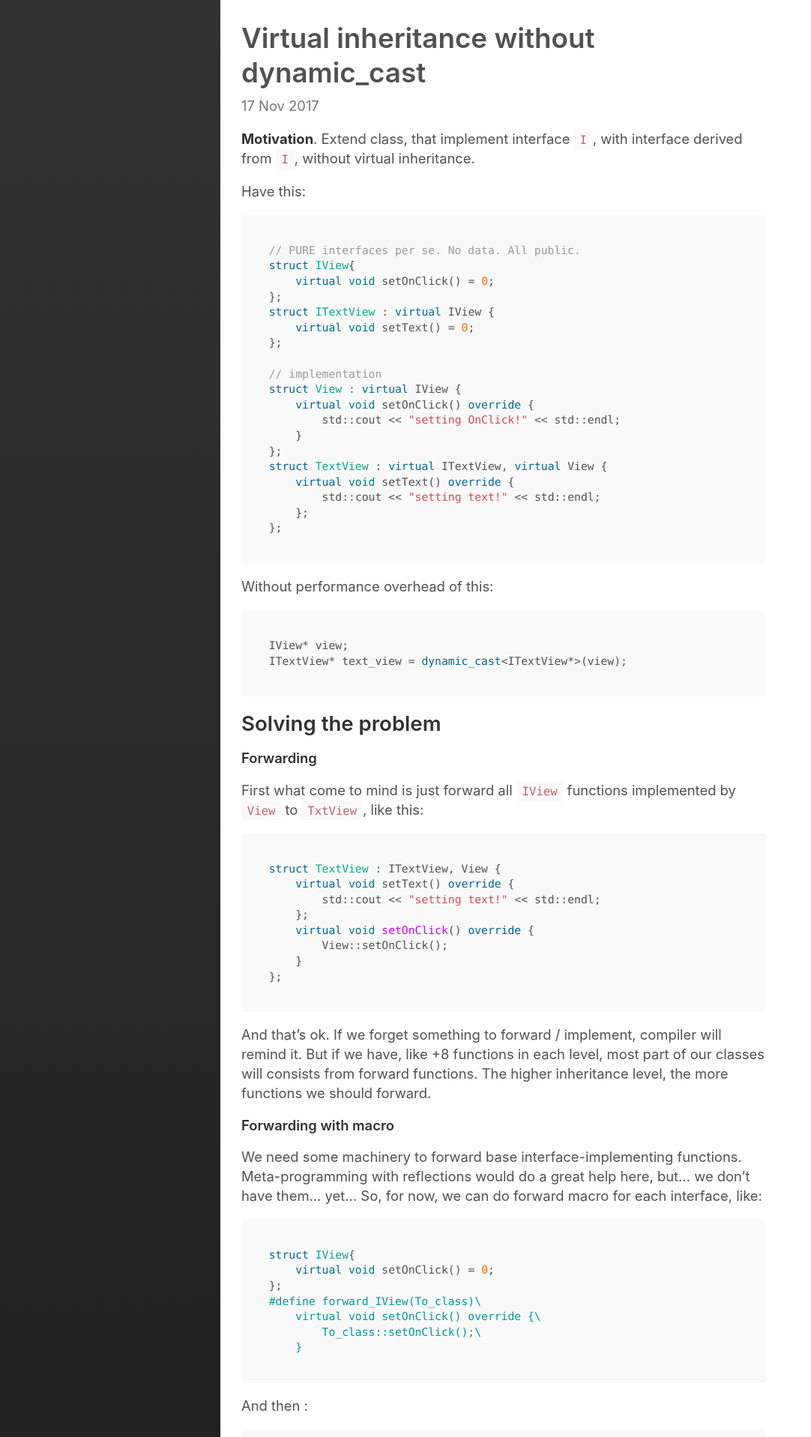
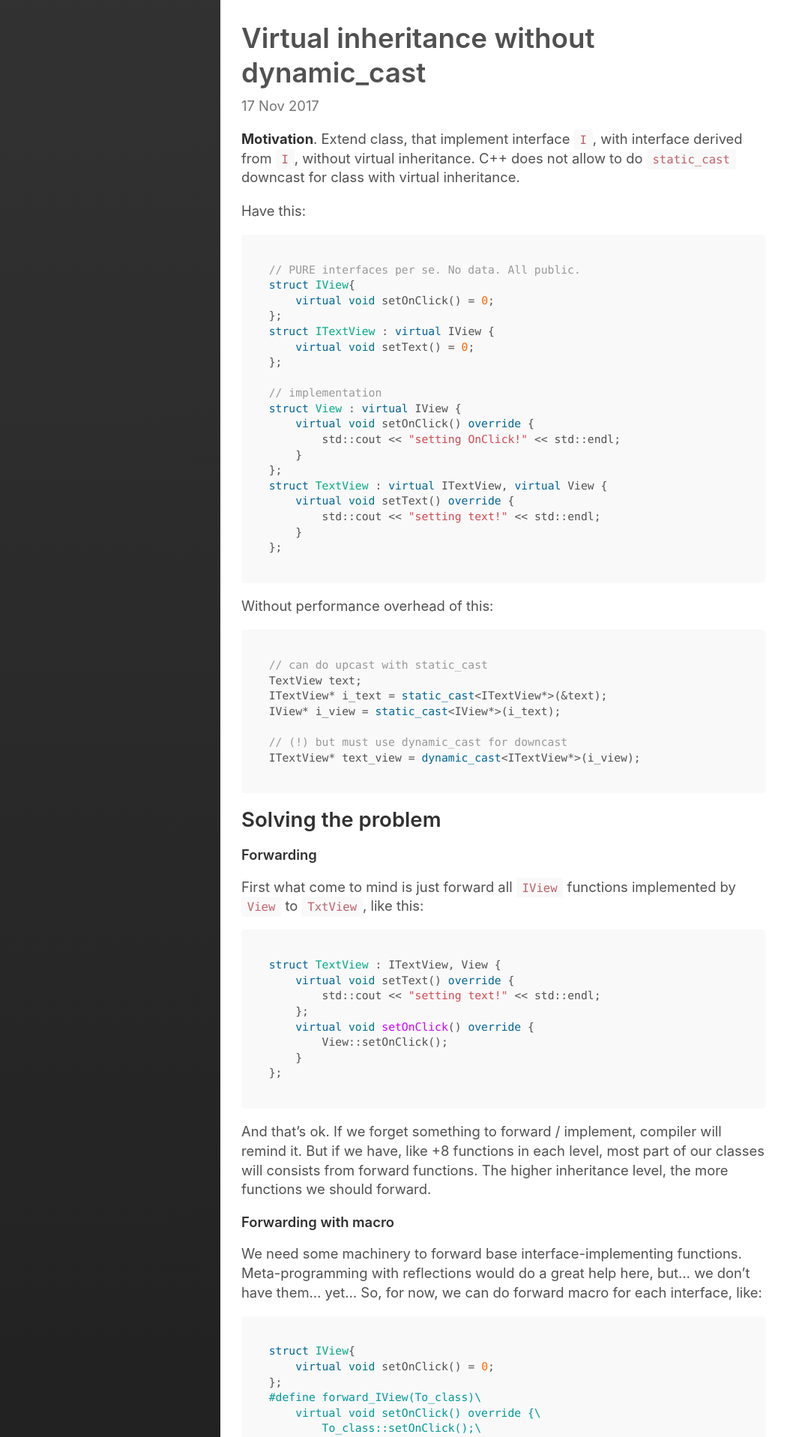
Before and after one commit to tower120/tower120.github.io, a Jekyll site: the page built from _posts/2017-11-17-virtual_inheritance_without_dynamic_casts.md, in a window 1280 px wide. Shown: the top 1917 px of the page at 75% size, without its empty margins (0-1082 px from the left). Built offline with Jekyll 4.4.1, drawn with Linux system fonts in a browser that asks for light colours.

Commit message:
post updated

````diff
--- a/_posts/2017-11-17-virtual_inheritance_without_dynamic_casts.md
+++ b/_posts/2017-11-17-virtual_inheritance_without_dynamic_casts.md
@@ -5,7 +5,7 @@ tag: [oop]
 excerpt_separator: <!--more-->
 ---
 
-**Motivation**. Extend class, that implement interface `I`, with interface derived from `I`, without virtual inheritance.
+**Motivation**. Extend class, that implement interface `I`, with interface derived from `I`, without virtual inheritance. C++ does not allow to do `static_cast` downcast for class with virtual inheritance.
 
 Have this:
 
@@ -27,15 +27,20 @@ struct View : virtual IView {
 struct TextView : virtual ITextView, virtual View {
     virtual void setText() override {
         std::cout << "setting text!" << std::endl;
-    };
+    }
 };
 ```
 
 Without performance overhead of this:
 
 ```c++
-IView* view;
-ITextView* text_view = dynamic_cast<ITextView*>(view);
+// can do upcast with static_cast
+TextView text;
+ITextView* i_text = static_cast<ITextView*>(&text);
+IView* i_view = static_cast<IView*>(i_text);
+
+// (!) but must use dynamic_cast for downcast
+ITextView* text_view = dynamic_cast<ITextView*>(i_view);
 ```
 
 <!--more-->
````
